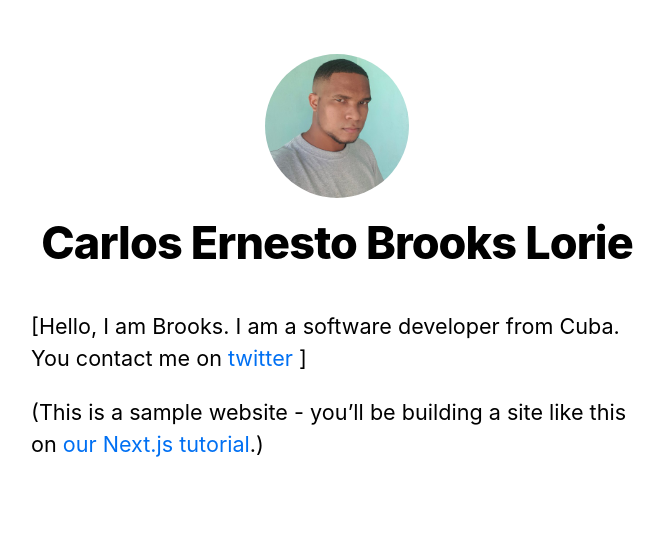
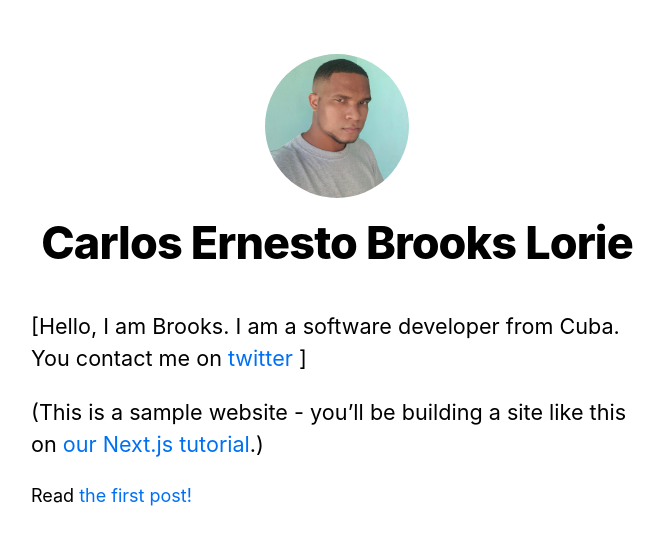
Before and after one commit to carlosblinf/next-blog, a Next.js app: page / in a window 1280 px wide. Shown: the top 544 px of the page, without its empty margins (303-967 px from the left). Built offline with nearby package versions, Linux system fonts and the light colour scheme.

Commit message:
using layout on first post

```diff
--- a/components/layout.js
+++ b/components/layout.js
@@ -61,7 +61,14 @@ export default function Layout({ children, home }) {
           )}
       </header>
       <main>{children}</main>
-      {!home && (
+      {home ? (
+        <>
+          Read{' '}
+          <Link href="/posts/first-post">
+            <a>the first post!</a>
+          </Link>
+        </>
+      ) : (
         <div className={styles.backToHome}>
           <Link href="/">
             <a>← Back to home</a>
```
Also changed, not shown: pages/posts/first-post.js (+3 -6 lines).
